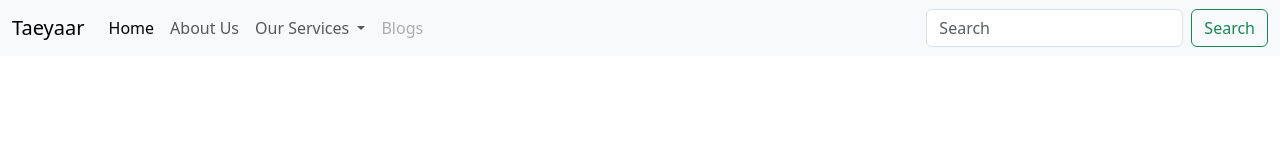
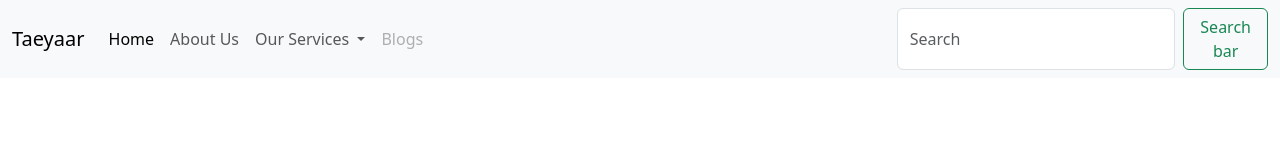
Before and after one commit to sh4h1d/MyWebsite, a plain HTML site: page index.html in a window 1280 px wide. Drawn offline with nearby package versions, Linux system fonts and the light colour scheme.

Commit message:
Changed search to search bar

```diff
--- a/index.html
+++ b/index.html
@@ -38,7 +38,7 @@
             </ul>
             <form class="d-flex" role="search">
               <input class="form-control me-2" type="search" placeholder="Search" aria-label="Search">
-              <button class="btn btn-outline-success" type="submit">Search</button>
+              <button class="btn btn-outline-success" type="submit">Search bar</button>
             </form>
           </div>
         </div>
```
